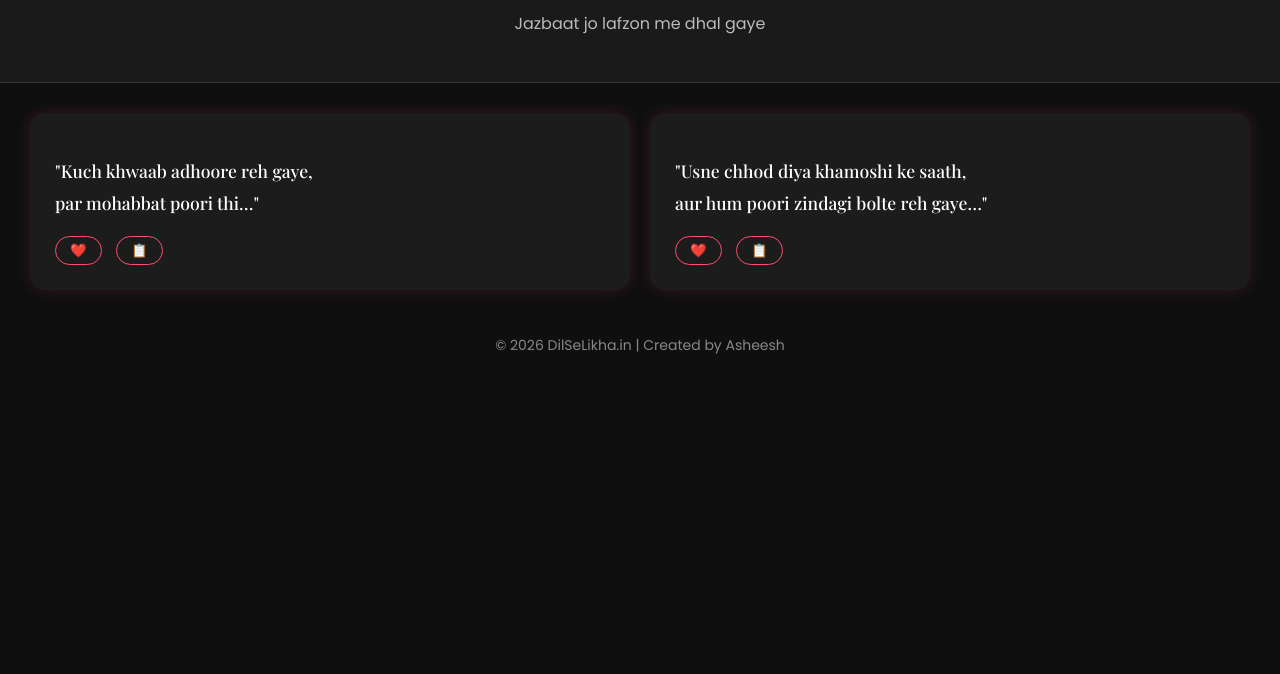
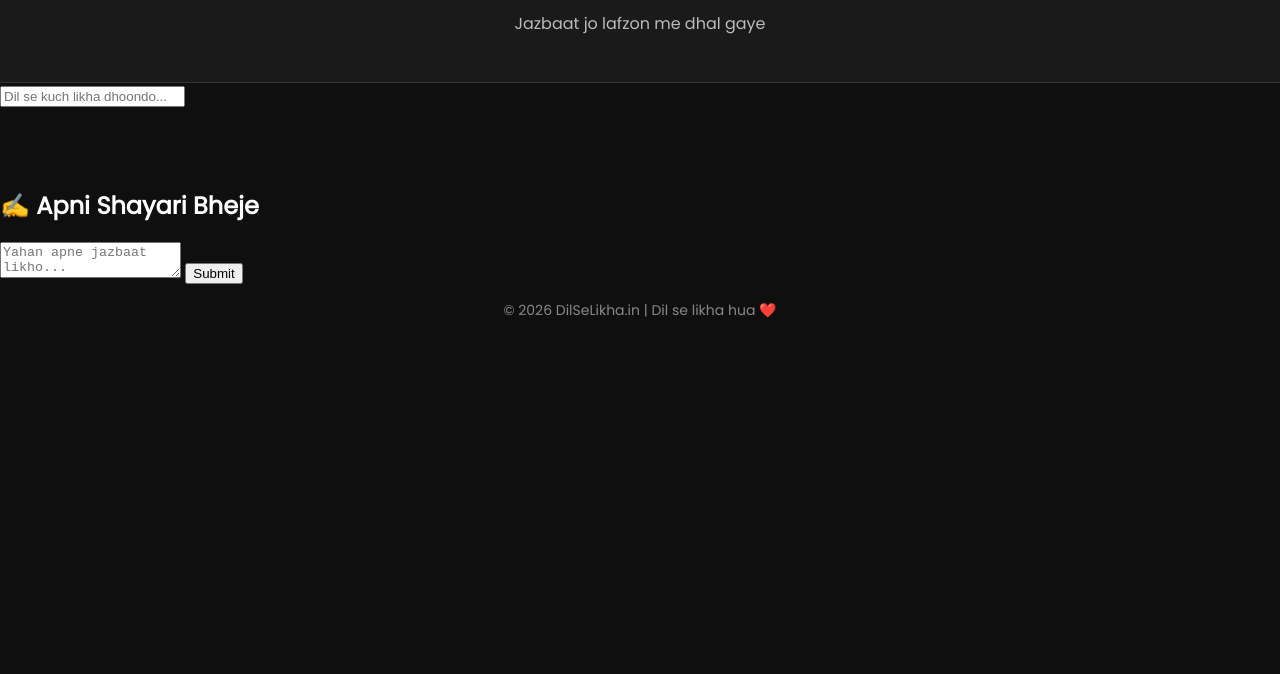
Before and after one commit to asheeshsarkar0-star/DilSeLikha, a plain HTML site: page index.html in a window 1280 px wide. Shown: the part 126-800 px from the top of the page. Drawn offline with nearby package versions, Linux system fonts and the light colour scheme.

Commit message:
Update index.html

```diff
--- a/index.html
+++ b/index.html
@@ -1,51 +1,37 @@
 <!DOCTYPE html>
 <html lang="en">
 <head>
-  <meta charset="UTF-8">
-  <title>DilSeLikha.in ❤️</title>
-  <meta name="viewport" content="width=device-width, initial-scale=1.0">
+<meta charset="UTF-8">
+<title>DilSeLikha.in ❤️</title>
+<meta name="viewport" content="width=device-width, initial-scale=1.0">
 
-  <link href="https://fonts.googleapis.com/css2?family=Playfair+Display:wght@500;700&family=Poppins:wght@300;400;600&display=swap" rel="stylesheet">
-  <link rel="stylesheet" href="style.css">
+<link href="https://fonts.googleapis.com/css2?family=Playfair+Display:wght@500;700&family=Poppins&display=swap" rel="stylesheet">
+<link rel="stylesheet" href="style.css">
 </head>
 
 <body>
 
 <header>
-  <h1>❤️ DilSeLikha.in</h1>
+  <h1>DilSeLikha.in ❤️</h1>
   <p>Jazbaat jo lafzon me dhal gaye</p>
 </header>
 
-<section class="shayari-box">
+<section class="controls">
+  <input type="text" id="search" placeholder="Dil se kuch likha dhoondo...">
+</section>
 
-  <div class="card">
-    <p>
-      "Kuch khwaab adhoore reh gaye,<br>
-      par mohabbat poori thi…"
-    </p>
-    <div class="btns">
-      <button onclick="like(this)">❤️</button>
-      <button onclick="copyText(this)">📋</button>
-    </div>
-  </div>
+<section id="shayari-box" class="shayari-box"></section>
 
-  <div class="card">
-    <p>
-      "Usne chhod diya khamoshi ke saath,<br>
-      aur hum poori zindagi bolte reh gaye…"
-    </p>
-    <div class="btns">
-      <button onclick="like(this)">❤️</button>
-      <button onclick="copyText(this)">📋</button>
-    </div>
-  </div>
-
+<section class="submit-box">
+  <h2>✍️ Apni Shayari Bheje</h2>
+  <textarea id="userText" placeholder="Yahan apne jazbaat likho..."></textarea>
+  <button onclick="submitShayari()">Submit</button>
 </section>
 
 <footer>
-  © 2026 DilSeLikha.in | Created by Asheesh
+© 2026 DilSeLikha.in | Dil se likha hua ❤️
 </footer>
 
 <script src="script.js"></script>
 </body>
-  </html>
+</html>
```
